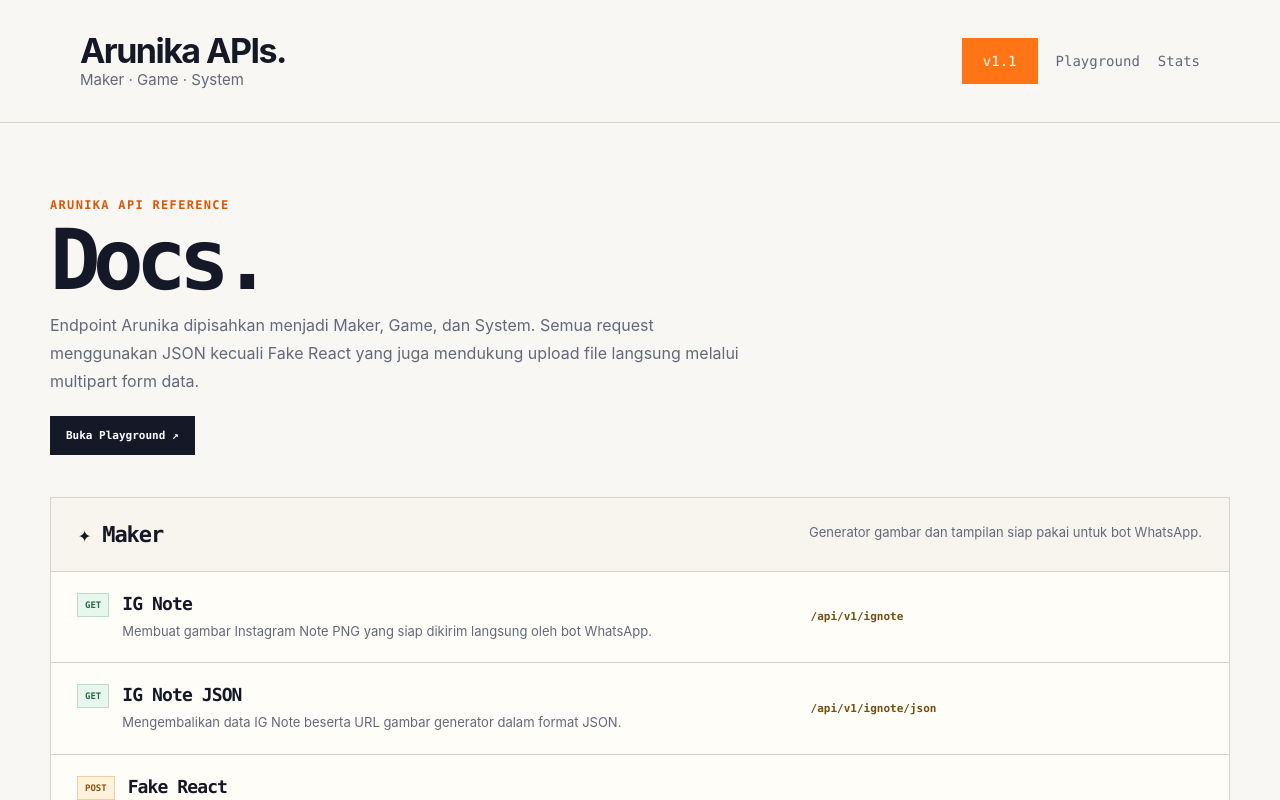
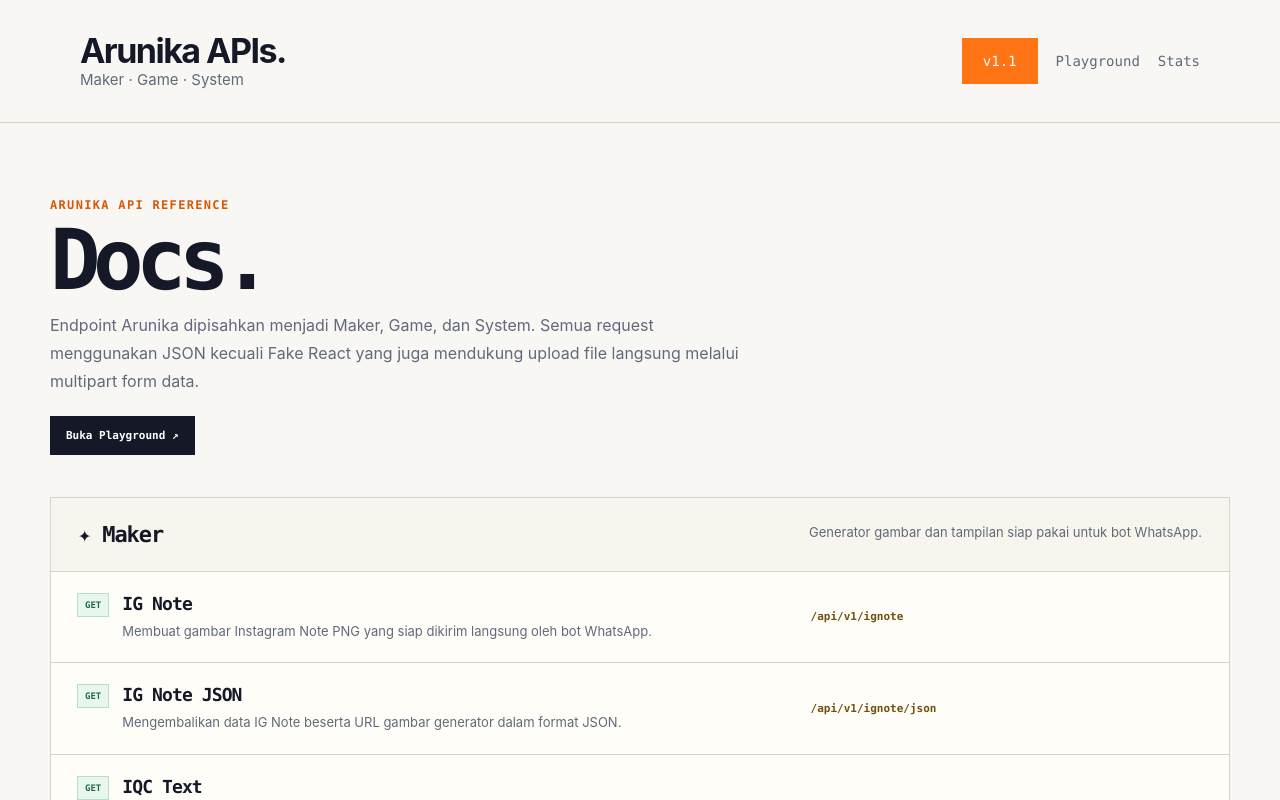
Before and after one commit to x-znn/arunika-api, a Next.js app: page /docs in a window 1280 px wide. Shown: the top 800 px of the page. Built offline with nearby package versions, Linux system fonts and the light colour scheme.

Commit message:
Add files via upload

```diff
--- a/app/components/apiCatalog.js
+++ b/app/components/apiCatalog.js
@@ -56,6 +56,21 @@
     params: [
       { key: "name", label: "Nama", placeholder: "zann", defaultValue: "zann" },
       { key: "text", label: "Teks", placeholder: "Halo semua", defaultValue: "Halo semua" }
+    ]
+  },
+  {
+    id: "iqc",
+    name: "iqc",
+    category: "maker",
+    group: "MAKER · TEXT",
+    method: "GET",
+    title: "IQC Text",
+    route: "/api/v1/iqc",
+    description: "Membuat tampilan WhatsApp long-press untuk pesan teks. Template otomatis dipilih berdasarkan panjang teks: maksimal 29 karakter untuk satu baris, lalu dua baris sampai 58 karakter.",
+    image: true,
+    preview: "portrait",
+    params: [
+      { key: "text", label: "Teks", placeholder: "Jadi brasa di sayaang", defaultValue: "Jadi brasa di sayaang" }
     ]
   },
   {
```
